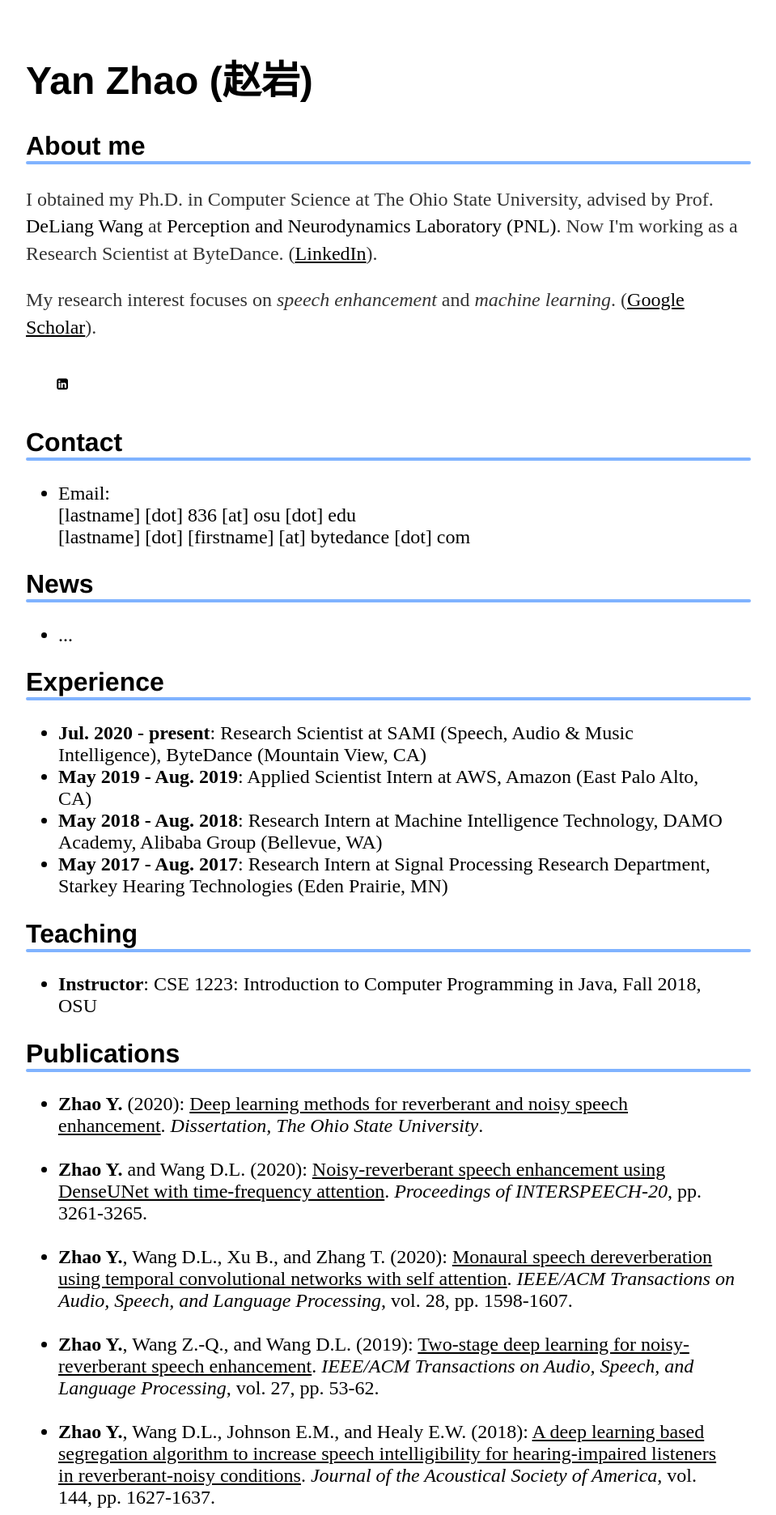
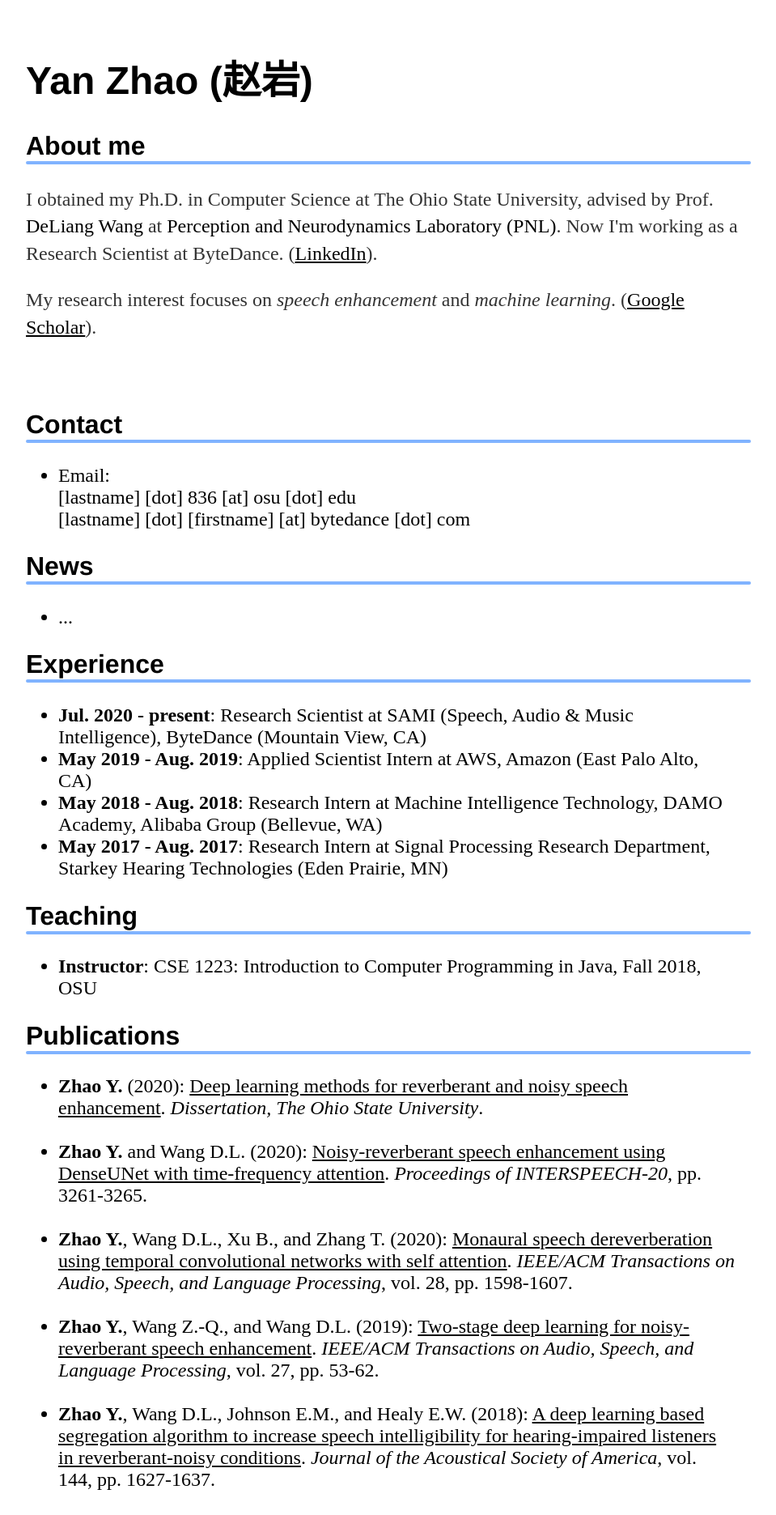
Before and after one commit to cliffzhao/cliffzhao.github.io, a Jekyll site: the page built from index.html, in a window 1280 px wide. Shown: the top 1871 px of the page at 81% size, without its empty margins (160-1119 px from the left). Built offline with Jekyll 4.4.1, drawn with Linux system fonts in a browser that asks for light colours.

Commit message:
Update index.html

```diff
--- a/index.html
+++ b/index.html
@@ -2,7 +2,6 @@
 layout: default
 title: Yan Zhao
 ---
-<link rel="stylesheet" href="https://cdnjs.cloudflare.com/ajax/libs/font-awesome/4.7.0/css/font-awesome.min.css">
 <div class="blurb">
 	<h1>Yan Zhao (赵岩)</h1>
 
```
